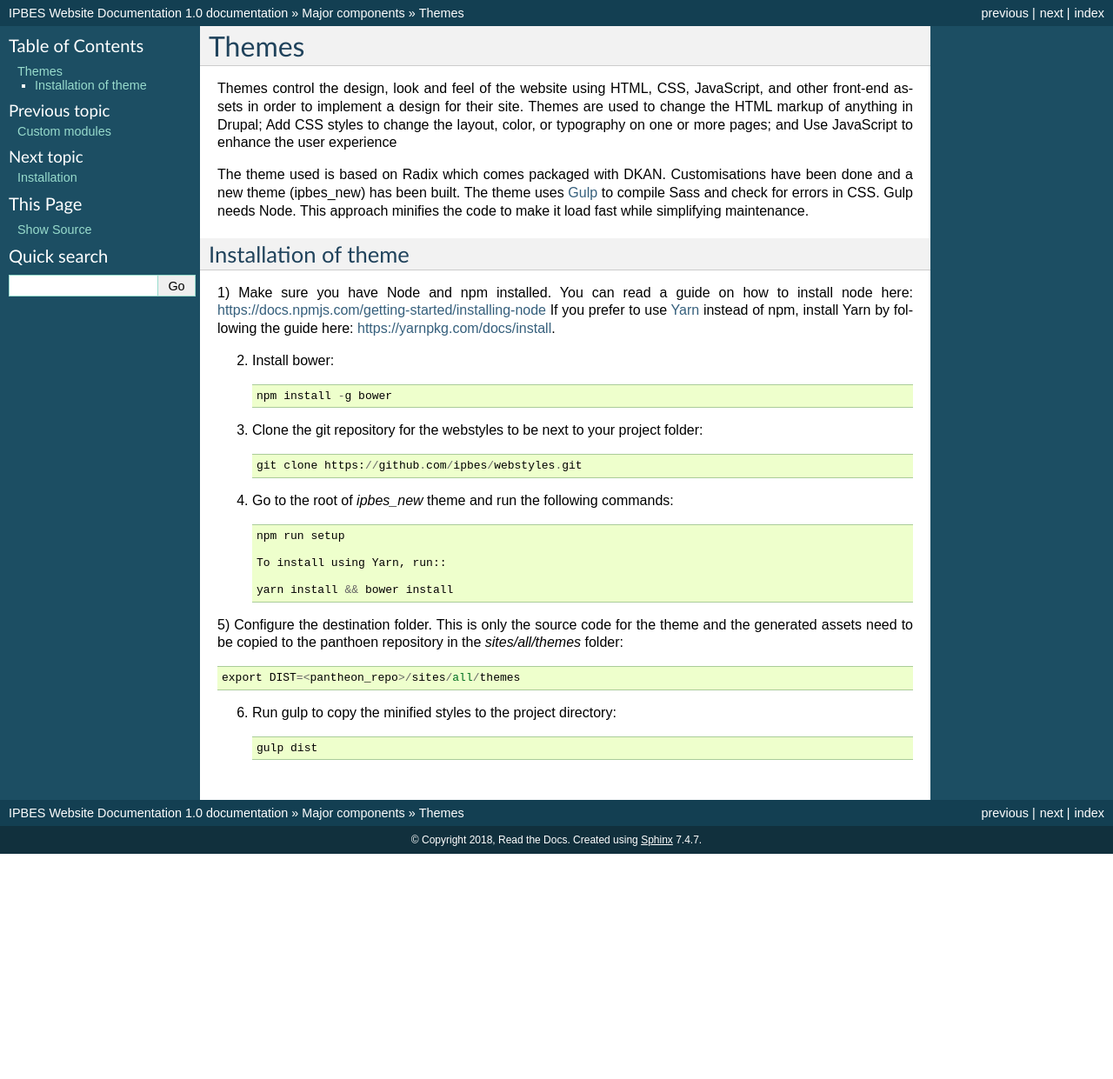
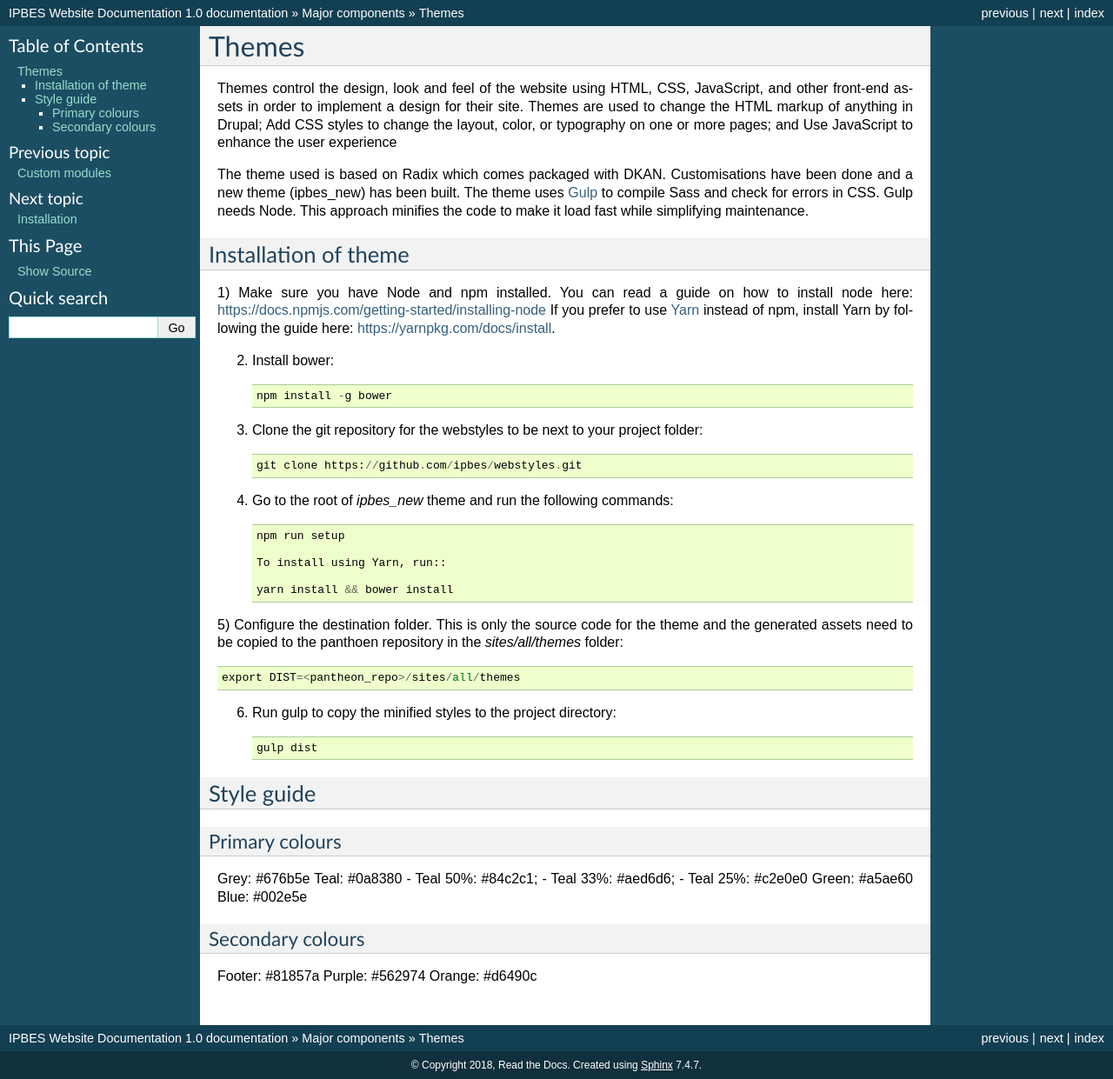
Before and after one commit to ipbes/ipbeswebdocs, a Sphinx documentation site: the page built from docs/components/theme.rst, in a window 1280 px wide. Shown: the whole page at 87% size. Built offline with Sphinx 7.4.7, drawn with Linux system fonts in a browser that asks for light colours; pages that are not in the unit, such as notebooks, are missing from menus; before the commit the page ends 982 px from its top, so only the background shows below that.

Commit message:
Update theme.rst

```diff
--- a/docs/components/theme.rst
+++ b/docs/components/theme.rst
@@ -6,7 +6,7 @@ Themes control the design, look and feel of the website using HTML, CSS, JavaScr
 The theme used is based on Radix which comes packaged with DKAN. Customisations have been done and a new theme (ipbes_new) has been built. The theme uses Gulp_ to compile Sass and check for errors in CSS. Gulp needs Node. This approach minifies the code to make it load fast while simplifying maintenance.
 
 Installation of theme
-~~~~~~~~~~~~~~~~~~~~~~
+---------------------
 
 1) Make sure you have Node and npm installed.
 You can read a guide on how to install node here: https://docs.npmjs.com/getting-started/installing-node
@@ -37,6 +37,25 @@ copied to the panthoen repository in the `sites/all/themes` folder::
 
     gulp dist
 
+Style guide
+-----------
+Primary colours
+~~~~~~~~~~~~~~~~~~~
+Grey: #676b5e
+Teal: #0a8380
+- Teal 50%: #84c2c1;
+- Teal 33%: #aed6d6;
+- Teal 25%: #c2e0e0
+Green: #a5ae60
+Blue: #002e5e
+
+Secondary colours
+~~~~~~~~~~~~~~~~
+
+Footer: #81857a
+Purple: #562974
+Orange: #d6490c
+
 
 .. _Gulp: http://gulpjs.com
 .. _Yarn: https://yarnpkg.com
```
